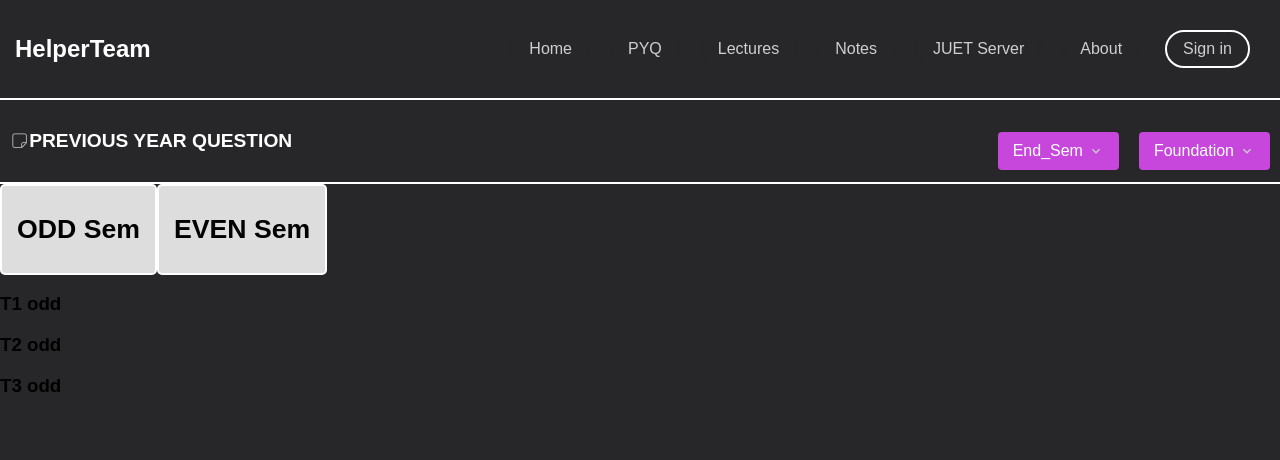
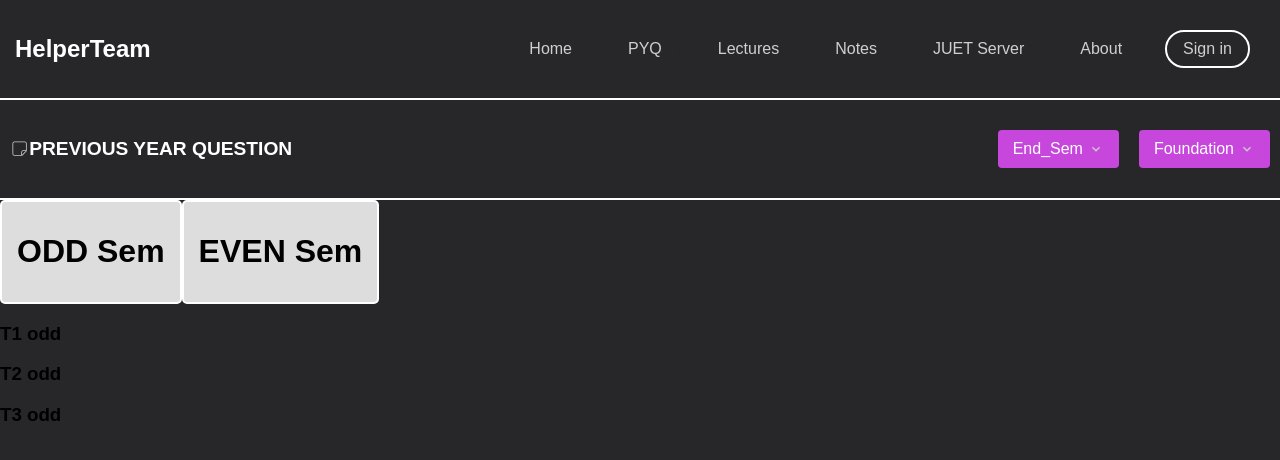
Before and after one commit to Indranil102/Helper_Team, a React (Create React App) app: page /pyq in a window 1280 px wide. Shown: the top 460 px of the page. Built offline with nearby package versions, Linux system fonts and the light colour scheme; a web font is replaced by a local one.

Commit message:
css jason

```diff
--- a/src/Pages/notes/Notes.css
+++ b/src/Pages/notes/Notes.css
@@ -20,6 +20,8 @@
 
   .dropdown {
     position: relative;
+    display: inline;
+    margin-bottom: 20px;
   }
 
 
--- a/src/Pages/notes/Notes.jsx
+++ b/src/Pages/notes/Notes.jsx
@@ -11,7 +11,7 @@ import { IoLinkOutline } from "react-icons/io5";
 
 const Notes = () => {
 
-  const fileUrl1 = "https://drive.google.com/file/d/1Ece0MVz3K6eEmoZm4fiNHLhSEQyA427o/view?usp=drive_link";
+const fileUrl1 = "https://drive.google.com/file/d/1Ece0MVz3K6eEmoZm4fiNHLhSEQyA427o/view?usp=drive_link";
 const fileUrl2 = "https://drive.google.com/file/d/1Ece0MVz3K6eEmoZm4fiNHLhSEQyA427o/view?usp=drive_link";
 const fileUrl3 = "https://drive.google.com/file/d/1Ece0MVz3K6eEmoZm4fiNHLhSEQyA427o/view?usp=drive_link";
 const fileUrl4 = "https://drive.google.com/file/d/1Ece0MVz3K6eEmoZm4fiNHLhSEQyA427o/view?usp=drive_link";
--- a/src/Pages/pyq/Pyq.jsx
+++ b/src/Pages/pyq/Pyq.jsx
@@ -52,19 +52,19 @@ const Pyq = () => {
       </div>
 
       <div className='ppr-selector'>
-        <button
+        <div
           className='sem-selector'
-          onClick={() => setSelectedSem('odd')} // Update the state
+         // Update the state
         >
-          <h1>ODD Sem</h1>
-        </button>
+          <h1  onClick={() => setSelectedSem('odd')}>ODD Sem</h1>
+        </div>
 
-        <button
+        <div
           className='sem-selector'
-          onClick={() => setSelectedSem('even')} // Update the state
+           // Update the state
         >
-          <h1>EVEN Sem</h1>
-        </button>
+          <h1 onClick={() => setSelectedSem('even')}>EVEN Sem</h1>
+        </div>
       </div>
 
       <div>
```
